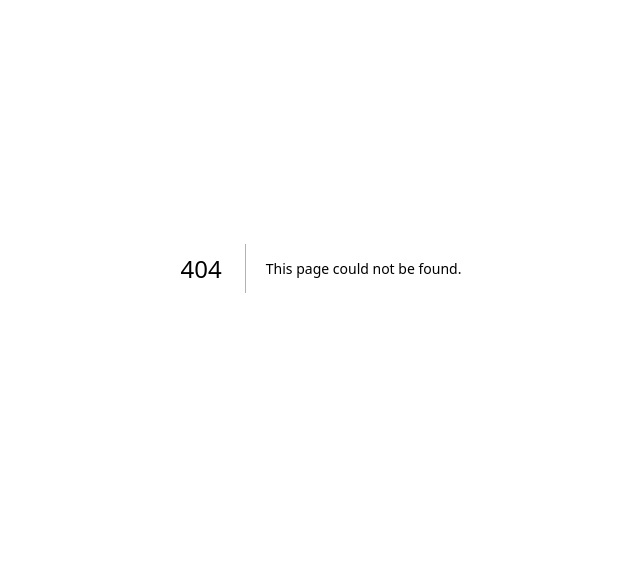
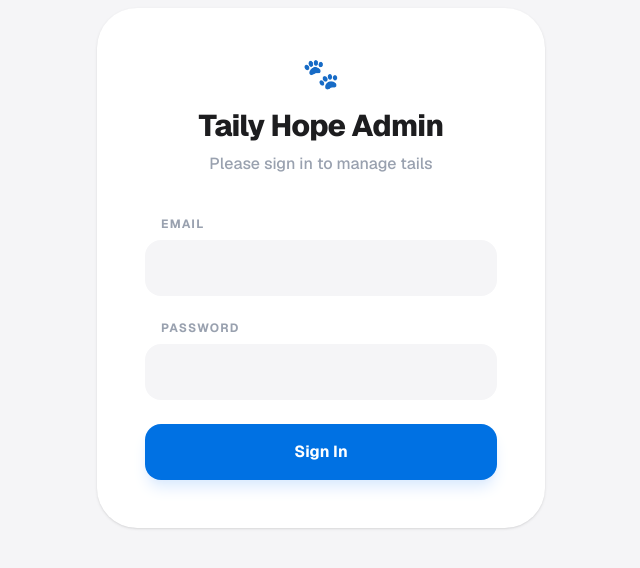
Before and after one commit to pashkovnikita000-cyber/TailyHope, a Next.js app: page /admin in a window 1280 px wide. Before the commit this address had no page. Shown: the part 132-700 px from the top of the page, without its empty margins (319-959 px from the left). Built offline with nearby package versions, Linux system fonts and the light colour scheme; no server answers.

Commit message:
Add Admin login page and dashboard structure

```diff
--- /dev/null
+++ b/app/admin/page.js
@@ -0,0 +1,60 @@
+'use client'
+import { useState } from 'react'
+import { supabase } from '@/lib/supabase'
+
+export default function AdminLogin() {
+  const [email, setEmail] = useState('')
+  const [password, setPassword] = useState('')
+  const [loading, setLoading] = useState(false)
+
+  const handleLogin = async (e) => {
+    e.preventDefault()
+    setLoading(true)
+    const { error } = await supabase.auth.signInWithPassword({ email, password })
+    if (error) alert(error.message)
+    else window.location.href = '/admin/dashboard'
+    setLoading(false)
+  }
+
+  return (
+    <div className="min-h-screen bg-[#f5f5f7] flex items-center justify-center px-6 font-sans text-[#1d1d1f]">
+      <div className="bg-white p-12 rounded-[40px] shadow-sm max-w-md w-full">
+        <div className="text-center mb-10">
+          <div className="text-3xl mb-4">🐾</div>
+          <h1 className="text-3xl font-extrabold tracking-tight">Taily Hope Admin</h1>
+          <p className="text-gray-400 mt-2 font-medium">Please sign in to manage tails</p>
+        </div>
+
+        <form onSubmit={handleLogin} className="space-y-6">
+          <div>
+            <label className="block text-xs font-bold uppercase tracking-widest text-gray-400 mb-2 ml-4">Email</label>
+            <input
+              type="email"
+              required
+              className="w-full bg-[#f5f5f7] border-none rounded-2xl py-4 px-6 focus:ring-2 focus:ring-blue-500 transition-all"
+              value={email}
+              onChange={(e) => setEmail(e.target.value)}
+            />
+          </div>
+          <div>
+            <label className="block text-xs font-bold uppercase tracking-widest text-gray-400 mb-2 ml-4">Password</label>
+            <input
+              type="password"
+              required
+              className="w-full bg-[#f5f5f7] border-none rounded-2xl py-4 px-6 focus:ring-2 focus:ring-blue-500 transition-all"
+              value={password}
+              onChange={(e) => setPassword(e.target.value)}
+            />
+          </div>
+          <button
+            type="submit"
+            disabled={loading}
+            className="w-full bg-[#0071e3] text-white py-4 rounded-2xl font-bold hover:bg-[#0077ed] transition-all disabled:opacity-50 shadow-lg shadow-blue-100"
+          >
+            {loading ? 'Authenticating...' : 'Sign In'}
+          </button>
+        </form>
+      </div>
+    </div>
+  )
+}
```
